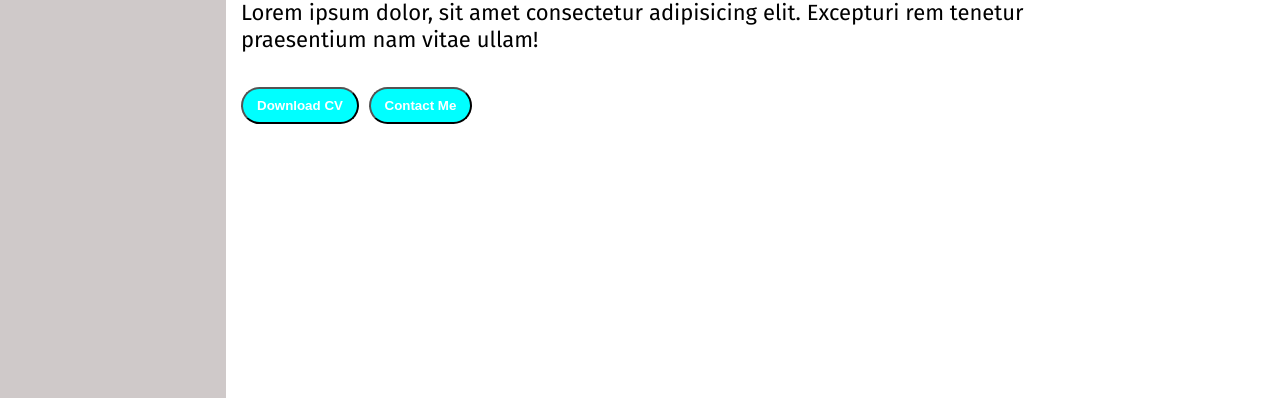
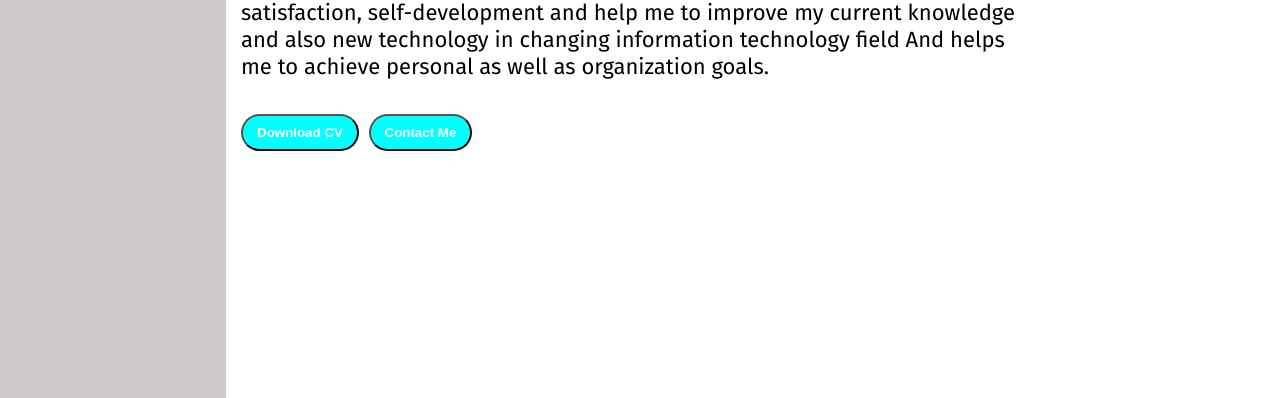
Before and after one commit to VikrantSKulkarni/myportfolio.github.io, a plain HTML site: page index.html in a window 1280 px wide. Shown: the part 402-800 px from the top of the page. Drawn offline with Linux system fonts and the light colour scheme.

Commit message:
Update index.html

```diff
--- a/index.html
+++ b/index.html
@@ -25,7 +25,11 @@
                     <div class="hello">Hi I am </div>
                     <div class="name">Vikrant Kulkarni </div>
                     <div class="about">Developer,Youtuber</div>
-                    <div class="moreabout">Lorem ipsum dolor, sit amet consectetur adipisicing elit. Excepturi rem tenetur praesentium nam vitae ullam!</div>
+                    <div class="moreabout">Seeking a job with a degree of M.Sc.(Computer Science) which provides me job
+satisfaction, self-development and help me to improve my current knowledge and
+also new technology in changing information technology field And helps me to
+achieve personal as well as organization goals.
+</div>
                     <div>
                         <a href="mycv.pdf" target="_blank"><button  class=" btn" >Download CV</button></a>
                         <a href="contact.html" ><button class="btn">Contact Me</button></a>
```
